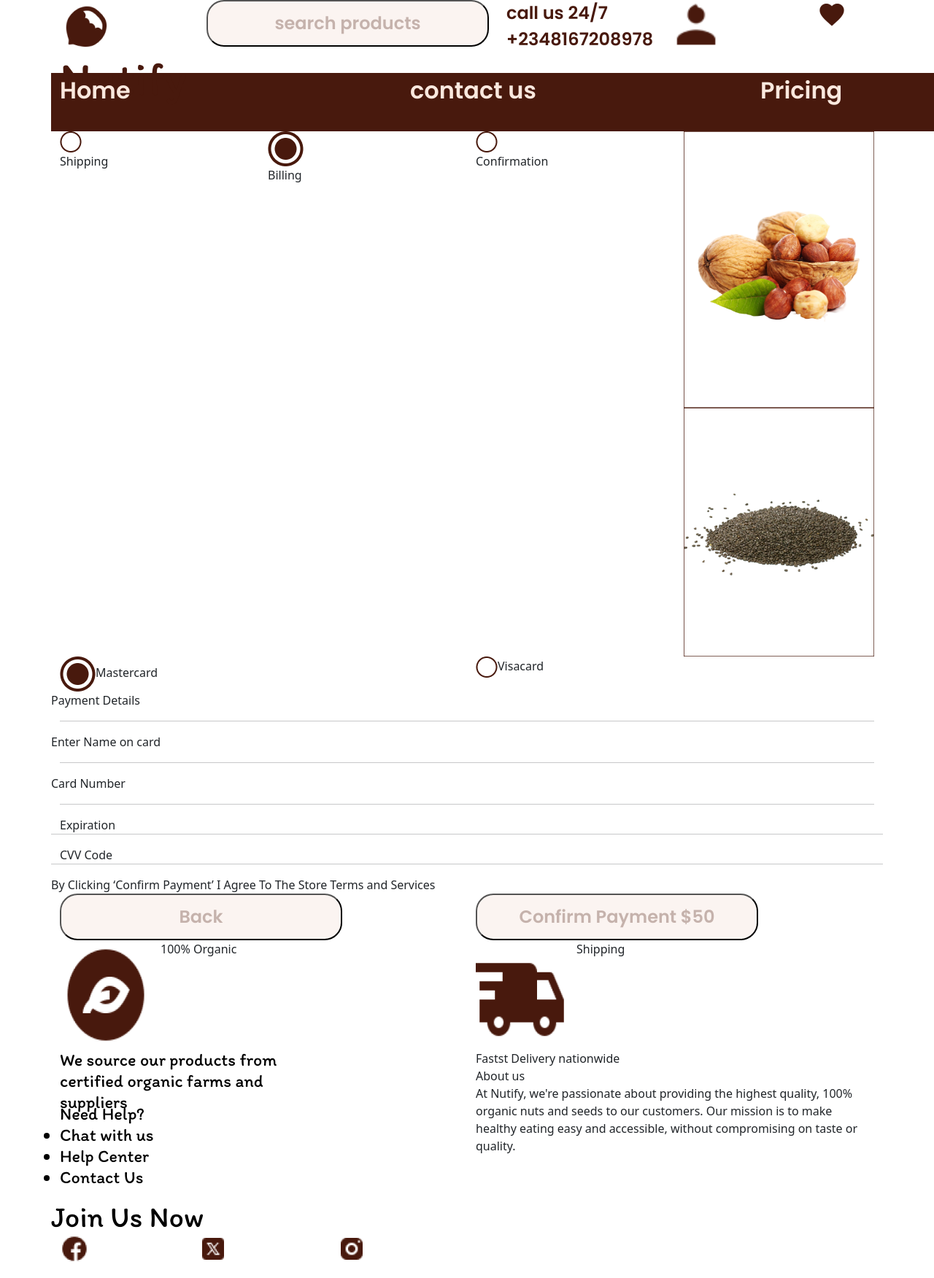
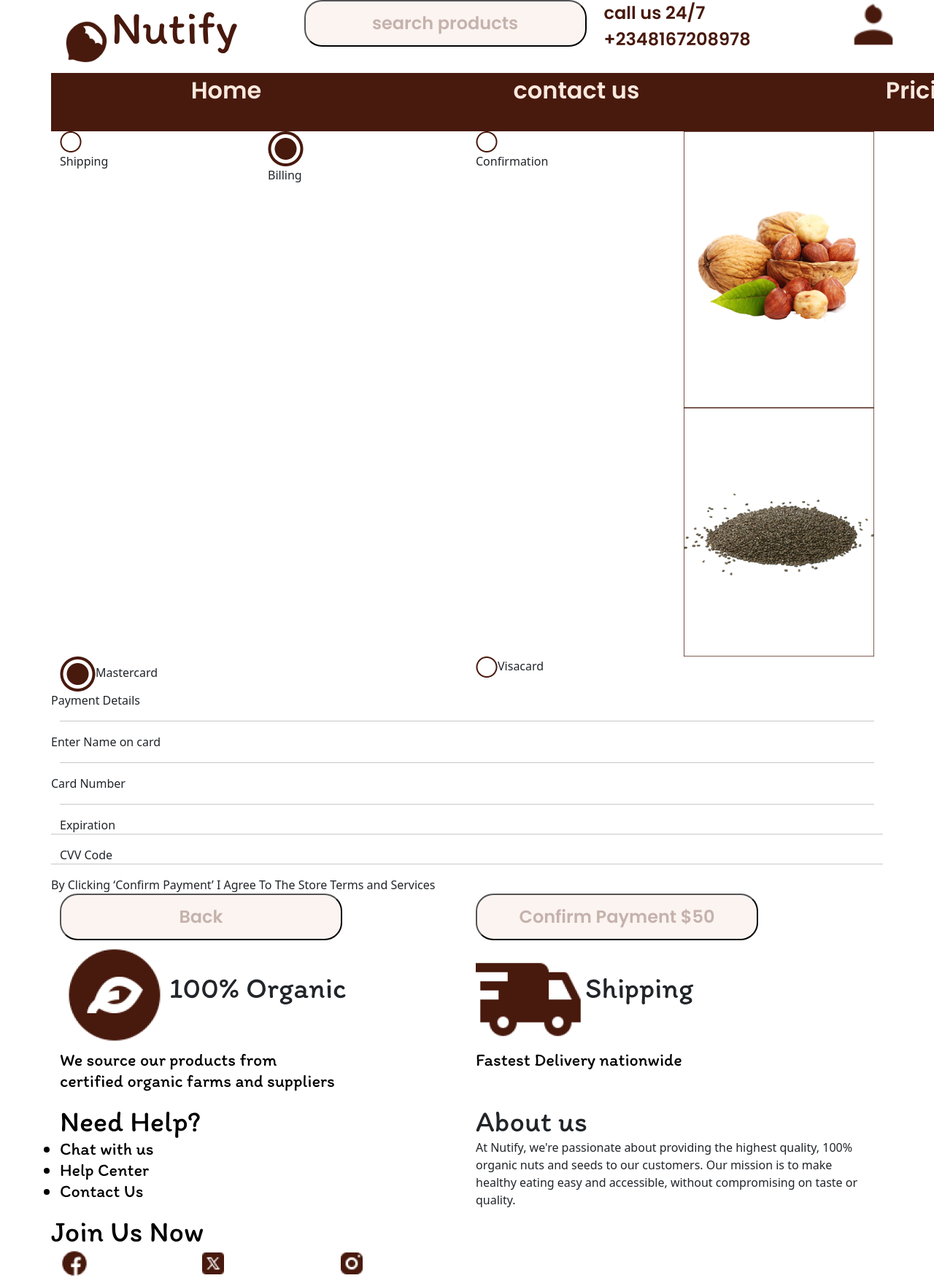
Before and after one commit to Tabitht/HNG-Frontend_Task2, a React (Create React App) app: page /Payment in a window 1280 px wide. Shown: the top 1752 px of the page at 73% size. Built offline with nearby package versions, Linux system fonts and the light colour scheme.

Commit message:
made more chnages

```diff
--- a/src/Footer/Footer.css
+++ b/src/Footer/Footer.css
@@ -13,6 +13,14 @@
     left: 910px;
     gap: 0px;
     opacity: 0px;
+}
+.organic{
+    font-family: Itim;
+    font-size: 40px;
+    font-weight: 400;
+    line-height: 48px;
+    text-align: center;
+
 }
 .details1{
     width: 380px;
@@ -47,3 +55,19 @@
     color: #000000;
 
 }
+.head{
+    font-family: "Itim", cursive;
+    font-size: 40px;
+    font-weight: 400;
+    line-height: 48px;
+    text-align: left;
+
+}
+.about{
+    font-family: "Itim", cursive;
+    font-size: 24px;
+    font-weight: 400;
+    line-height: 28.8px;
+    text-align: left;
+
+}
--- a/src/Footer/Footer.js
+++ b/src/Footer/Footer.js
@@ -13,9 +13,8 @@ export default function Footer() {
             <Container>
                 <Row>
                     <Col>
-                        <Row><img src={icon1} alt="organic food" className="organicFood"></img>100% Organic <p className="details1">We source our  products from certified organic farms and suppliers</p></Row>
-                        <Row className="first">
-                            <div>Need Help?</div>
+                        <Row><Col><img src={icon1} alt="organic food" className="organicFood"></img><span className="organic">100% Organic</span> <p className="details1">We source our  products from certified organic farms and suppliers</p></Col></Row>                        <Row className="first">
+                            <div className="head">Need Help?</div>
                             <ul>
                                 <li>Chat with us</li>
                                 <li>Help Center</li>
@@ -30,14 +29,15 @@ export default function Footer() {
                         </Row>
                     </Col>
                     <Col>
-                        <Row><img src={icon2} alt="shipping" className="shipping"></img>Shipping
-                        <div>
-                            Fastst Delivery nationwide
-                        </div>
+                        <Row><Col><img src={icon2} alt="shipping" className="shipping"></img><span className="organic">Shipping</span>
+                        <p className="details1">
+                            Fastest Delivery nationwide
+                        </p>
+                        </Col>
                         </Row>
                         <Row>
-                            <div>About us</div>
-                            <div>At Nutify, we're passionate about providing the highest quality, 100% organic nuts and seeds to our customers. Our mission is to make healthy eating easy and accessible, without compromising on taste or quality.</div>
+                            <div className="head">About us</div>
+                            <div classNmae="about">At Nutify, we're passionate about providing the highest quality, 100% organic nuts and seeds to our customers. Our mission is to make healthy eating easy and accessible, without compromising on taste or quality.</div>
                         </Row>
                     </Col>
                 </Row>
--- a/src/Header/Header.css
+++ b/src/Header/Header.css
@@ -8,6 +8,7 @@
     background-color: #48190D;
     color: #FAE8DE;
     font-family: 'poppins', sans-serif;
+    text-align: center;
     font-size: 32px;
     font-weight: 600;
     line-height: 48px;
--- a/src/Header/Header.js
+++ b/src/Header/Header.js
@@ -25,9 +25,9 @@ export default function Header() {
                         <button>search products</button>
                     </Col>
                     <Col className="call">call us 24/7 +2348167208978</Col>
-                    <Col><img src={icon1} alt="Customer" className="icon1"></img></Col>
-                    <Col><img src={icon3} alt="Favourite" className="icon2"></img></Col>
-                    <Col>
+                    <Col className="col-1"><img src={icon1} alt="Customer" className="icon1"></img></Col>
+                    <Col className="col-1"><img src={icon3} alt="Favourite" className="icon2"></img></Col>
+                    <Col className="col-1">
                     <img src={icon4} alt="Shopping cart" className="icon3" onClick={handleimageClick}></img>
                     </Col>
                 </Row>
```
